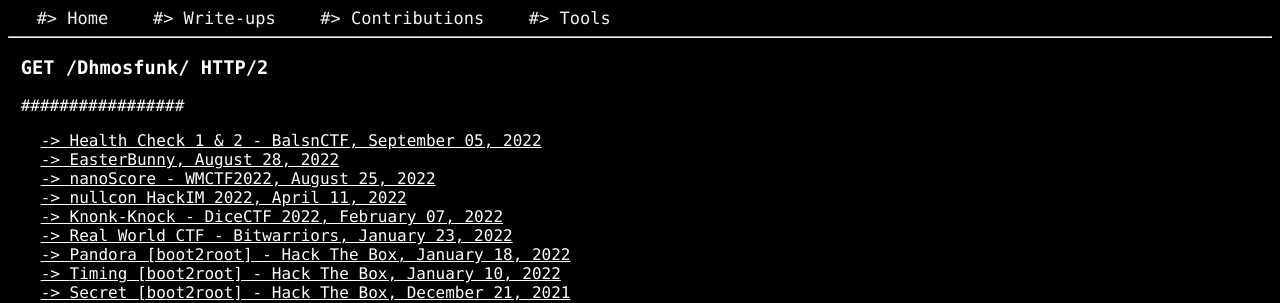
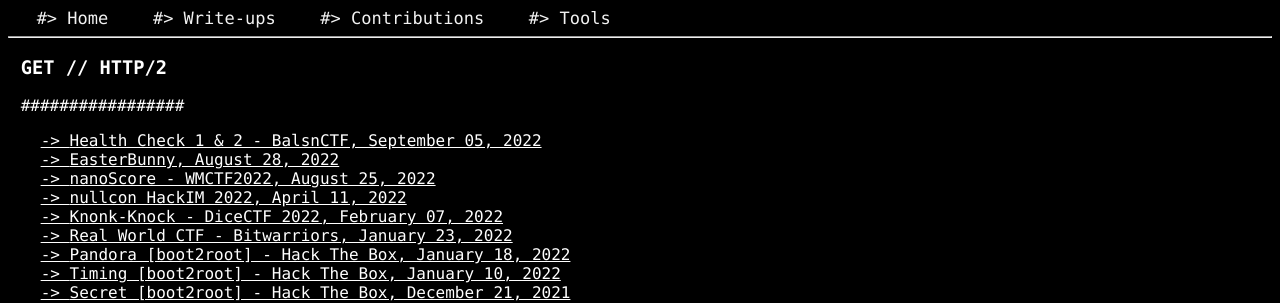
Before and after one commit to dhmosfunk/dhmosfunk.github.io, a Jekyll site: the page built from _pages/writeups.md, in a window 1280 px wide. Shown: the top 303 px of the page. Built offline with Jekyll 4.4.1, drawn with Linux system fonts in a browser that asks for light colours.

```diff
--- a/_layouts/writeups.html
+++ b/_layouts/writeups.html
@@ -2,7 +2,7 @@
 layout: default
 ---
 
-<h3 class="typing">GET /{{site.title}}/ HTTP/2</H3>
+<h3 class="typing">GET /{{site.pages.title}}/ HTTP/2</H3>
 
 <p>#################</p>
     <p class="data">
```
